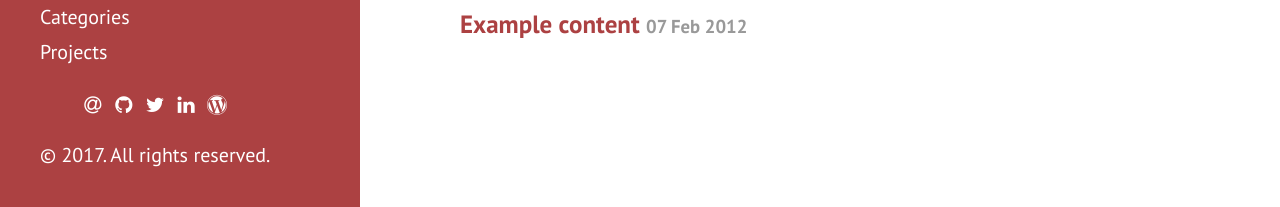
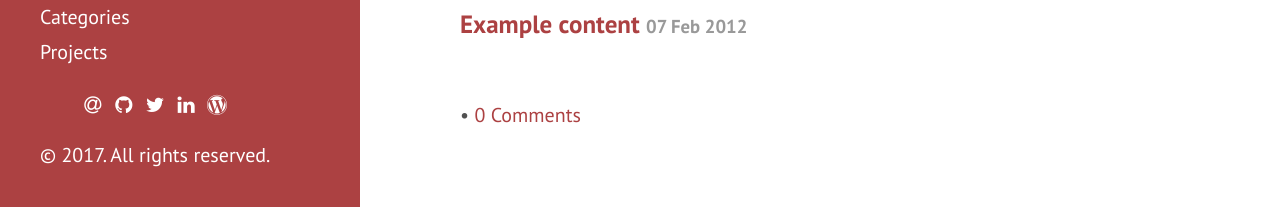
Before and after one commit to alisha17/alisha17.github.io, a Jekyll site: the page built from _posts/2012-02-06-whats-jekyll.md, in a window 1280 px wide and 1057 px high. Shown: the part 847-1054 px from the top of the window. Built offline with Jekyll 4.4.1, drawn with Linux system fonts in a browser that asks for light colours; nearby versions of some CDN libraries; Markdown is read by kramdown in place of the engine named in the settings; comment, search, counter and statistics services are not loaded.

Commit message:
Added disqus comments

```diff
--- a/_layouts/default.html
+++ b/_layouts/default.html
@@ -11,5 +11,6 @@
       {{ content }}
     </div>
 
+    <script id="dsq-count-scr" src="//alisha17-github-io.disqus.com/count.js" async></script>
   </body>
 </html>
--- a/_layouts/post.html
+++ b/_layouts/post.html
@@ -23,3 +23,7 @@
     {% endfor %}
   </ul>
 </div>
+
+{% include disqus.html %}
+
+{% if page.comments %} • <a href="https://alisha17.github.io{{ page.url }}#disqus_thread">0 Comments</a>{% endif %}
--- a/index.html
+++ b/index.html
@@ -35,3 +35,5 @@
     <span class="pagination-item newer">Newer</span>
   {% endif %}
 </div>
+
+<a href="https://alisha17.github.io{{ post.url }}#disqus_thread">0 Comments</a>
```
Also changed, not shown: _posts/2012-02-06-whats-jekyll.md (+1 -0 lines), _posts/2012-02-07-example-content.md (+1 -0 lines), _posts/2013-12-28-introducing-hyde.md (+1 -0 lines), 10 other files.
